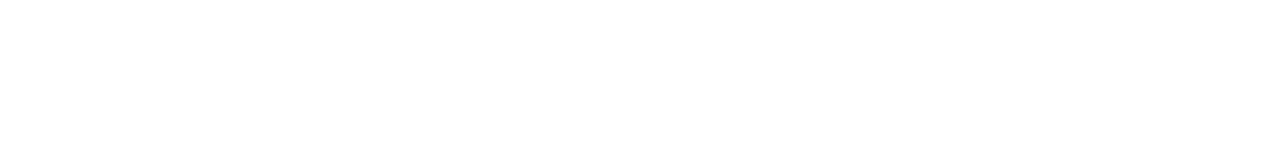
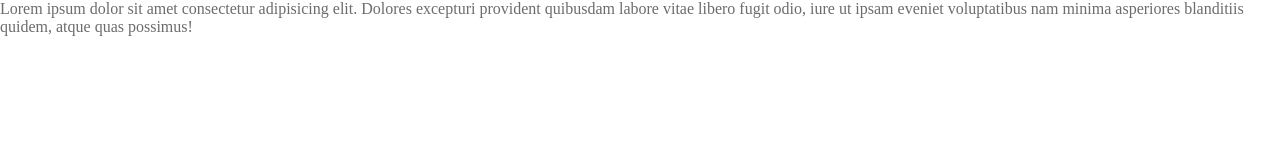
Before and after one commit to jhonatanhgq/travelgran, a plain HTML site: page index.html in a window 1280 px wide. Drawn offline with Linux system fonts and the light colour scheme; files that its build step writes are made by us from their sources; files whose address does not match are found by name.

Commit message:
iniciando estilo

```diff
--- a/index.html
+++ b/index.html
@@ -7,6 +7,6 @@
   <link rel="stylesheet" href="style/index.css">
 </head>
 <body>
-
+  <p>Lorem ipsum dolor sit amet consectetur adipisicing elit. Dolores excepturi provident quibusdam labore vitae libero fugit odio, iure ut ipsam eveniet voluptatibus nam minima asperiores blanditiis quidem, atque quas possimus!</p>
 </body>
 </html>
--- a/styles/global.css
+++ b/styles/global.css
@@ -3,3 +3,18 @@
   padding: 0;
   box-sizing: border-box;
 }
+
+:root {
+  --brand-color: #EF5F4C;
+  --background-color: #ffffff;
+  --surface-color: #F5F5F5;
+  --skeleton-color: #D9D9D9;
+  --shape-transparency: #ffffff8f;
+  --text-color-primary: #313131;
+  --text-color-secondary: #6C6C6C;
+}
+
+body {
+  color: var(--text-color-secondary);
+  background-color: var(--background-color);
+}
```
Also changed, not shown: assets/AirplaneTilt.svg (added), assets/Image 01.png (added), assets/Image 02.png (added), assets/Image 03.png (added), assets/Image 04.png (added), assets/Image 05.png (added), assets/Image 06.png (added), assets/Image 07.png (added), assets/Image 08.png (added), assets/Image 09.png (added), assets/Image 10.png (added), assets/Image 11.png (added), assets/Image.svg (added), assets/Logo.svg (added), 2 more files, 1 other file.
